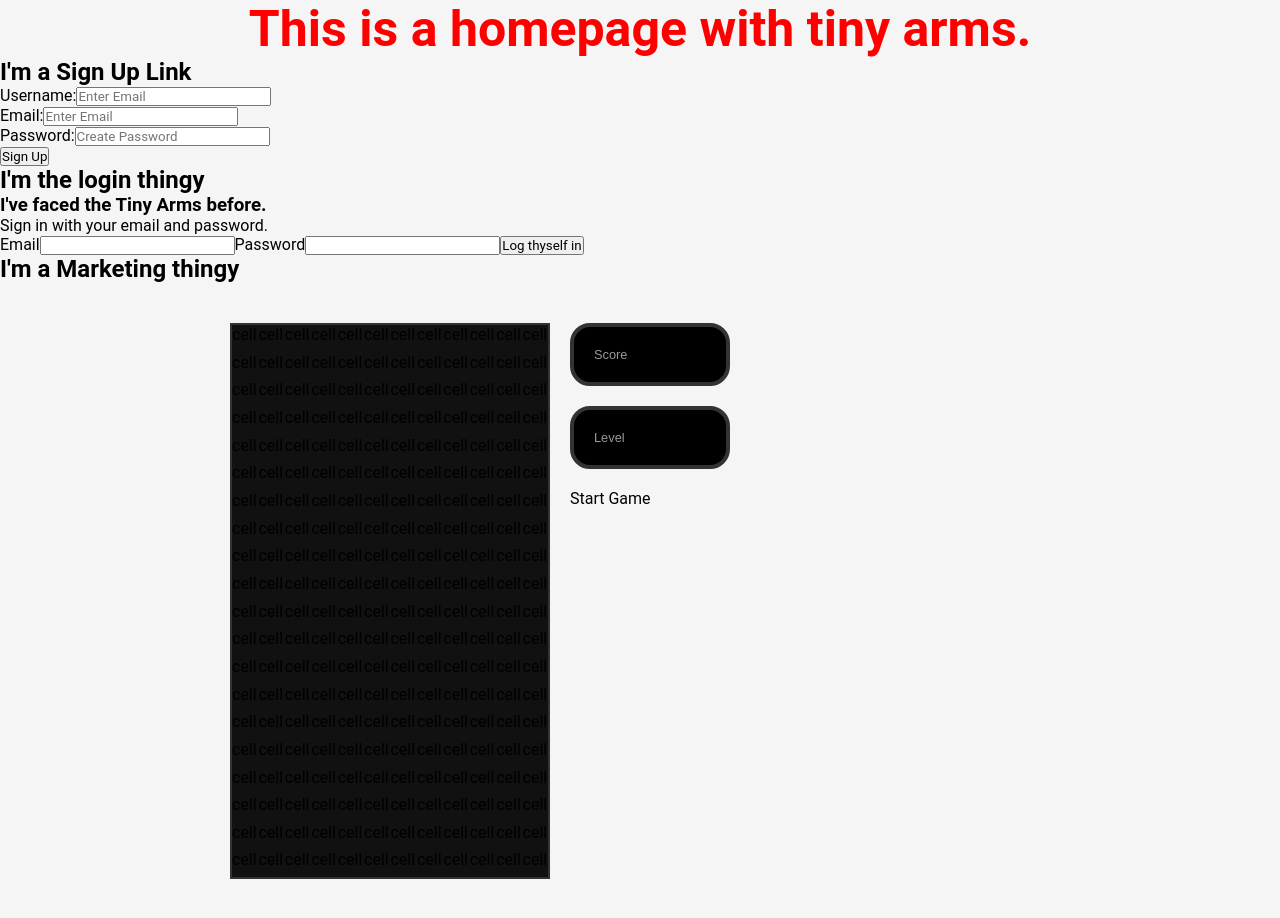
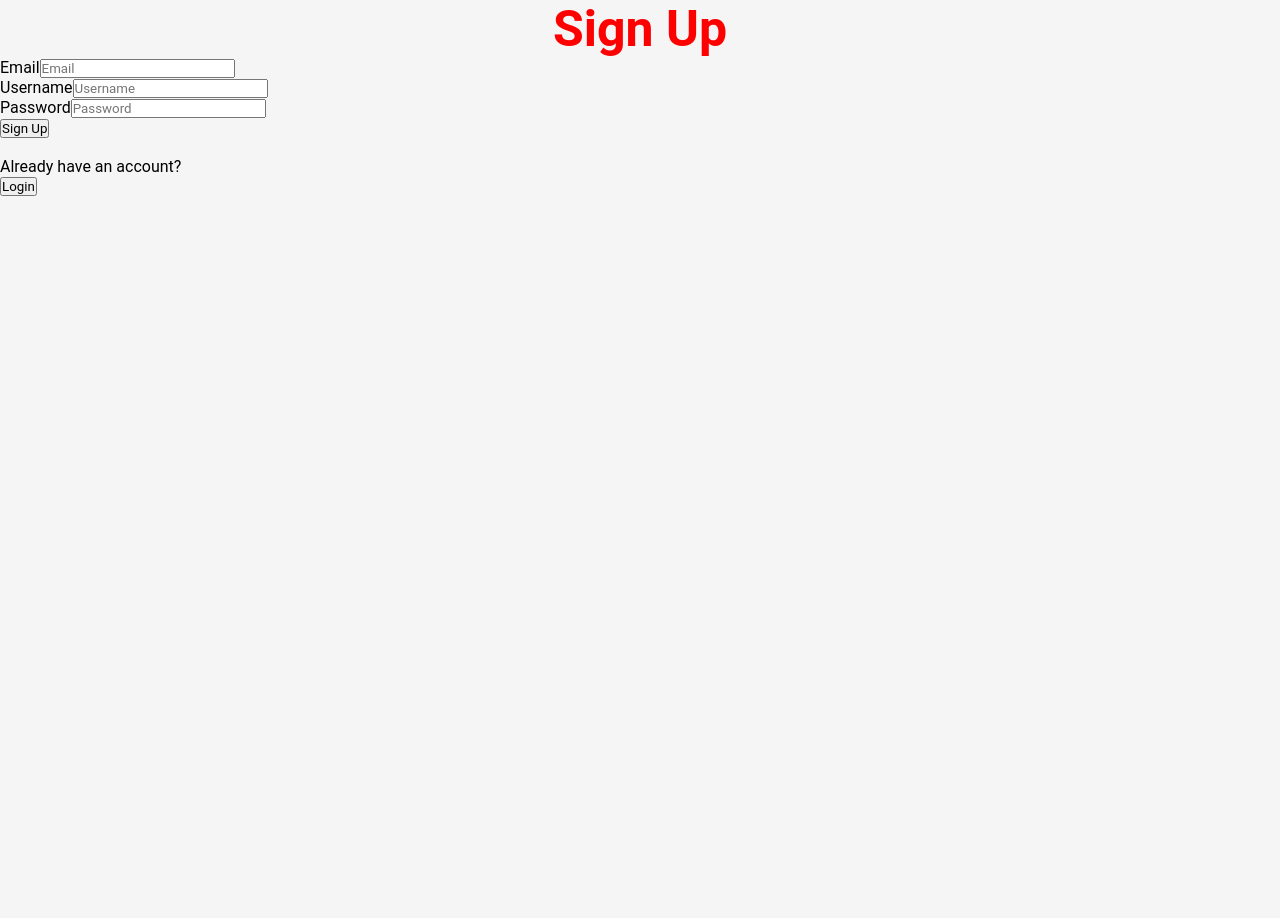
Before and after one commit to FTRI5-Squirtle/Tiny-Armed-Invaders, a React app: page /SignUp in a window 1280 px wide. Shown: the top 918 px of the page. After the commit the page ends 800 px from the top, so only its background shows below. Built offline with nearby package versions, Linux system fonts and the light colour scheme.

Commit message:
fixed signup and login components, routes created for signup, login, gameboard, added cors

```diff
--- a/package.json
+++ b/package.json
@@ -21,8 +21,10 @@
   "homepage": "https://github.com/FTRI5-Squirtle/Tiny-Armed-Invaders#readme",
   "dependencies": {
     "@testing-library/user-event": "^13.5.0",
+    "axios": "^0.24.0",
     "bcrypt": "^5.0.1",
     "concurrently": "^7.0.0",
+    "cors": "^2.8.5",
     "express": "^4.17.2",
     "history": "^5.2.0",
     "jest": "^27.4.7",
@@ -30,6 +32,7 @@
     "react": "^16.8.3",
     "react-dom": "^16.8.3",
     "react-router-dom": "^6.2.1",
+    "regenerator-runtime": "^0.13.9",
     "styled-components": "^5.3.3",
     "webpack-dev-server": "^4.7.2"
   },
--- a/src/App.jsx
+++ b/src/App.jsx
@@ -5,18 +5,31 @@
 
 import React, { Component }  from 'react';
 import GameBoard from './components/GameBoard.jsx';
-// import ReactDOM from 'react-dom';
-// import { BrowserRouter, Route } from 'react-router-dom';
-// import { render } from 'react-dom';
+import SignUp from './views/SignUp.jsx';
+import Login from './views/Login.jsx';
+import { BrowserRouter, Routes, Route } from 'react-router-dom';
 import HomePage from './views/HomePage.jsx';
 
-
-const App = () => (
-  <div className='App'>
-    <HomePage />
-    <GameBoard />
-  </div>
-)
+export default function App() {
+  return (
+    <div className='App'>
+    <BrowserRouter>
+      <Routes>
+        <Route path="/" element={<HomePage />} />
+        <Route path="/login" element={<Login />} />
+        <Route path="/signup" element={<SignUp />} />
+        <Route path="/gameboard" element={<GameBoard />} />
+      </Routes>
+    </BrowserRouter>
+    </div>
+  );
+}
+// const App = () => (
+//   <div className='App'>
+//     <HomePage />
+//     <GameBoard />
+//   </div>
+// )
 
 // class App extends Component {
 //   constructor () {
@@ -30,7 +43,7 @@ const App = () => (
 //       </div>
 //   );}
 // }
-export default App;
+// export default App;
 
 //If you plan on using React Routers, this is where you would start that process.
 //Here is some boilerplate for Routes which you would set up based on your components.
@@ -40,7 +53,6 @@ export default App;
 // import Login from './components/Login';
 // import { BrowserRouter, Routes, Route } from 'react-router-dom';
 // import Homepage from './components/Homepage.jsx';
-// import { getFreePort } from 'webpack-dev-server';
 
 // export default function App() {
 //   return (
--- a/src/index.js
+++ b/src/index.js
@@ -10,7 +10,5 @@ import App from './App.jsx';
 
 
 ReactDOM.render(
-  <React.StrictMode>
-    <App />
-  </React.StrictMode>,
+    <App />,
   document.getElementById('root'));
--- a/src/server/server.js
+++ b/src/server/server.js
@@ -4,9 +4,10 @@ const { fsync } = require('fs');
 const userRoutes = require('./routes/userRoutes.js');
 const PORT = 3000;
 const app = express();
-
+var cors = require('cors');
 
 app.use(express.urlencoded({ extended: true }));
+app.use(cors());
 app.use(express.json());
 
 app.use(express.static('assets'));
--- a/src/views/HomePage.jsx
+++ b/src/views/HomePage.jsx
@@ -1,21 +1,19 @@
 import React, { Component } from 'react';
 import { Link } from 'react-router-dom';
-import Login from './Login.jsx';
-import SignUp from './SignUp.jsx';
+// import Login from './Login.jsx';
+// import SignUp from './SignUp.jsx';
 
-class HomePage extends Component {
-  render() {
+export default function HomePage() {
     return(
       <div>
         <h1>This is a homepage with tiny arms.</h1>
-        <h2>I'm a Sign Up Link</h2>
-        <SignUp />
-        <h2>I'm the login thingy</h2>
-        <Login />
+        <Link to = "/signup">
+          <button id="signupButton">Sign Up</button>
+        </Link>
+        <Link to = "/login">
+          <button id="loginButton">Login</button>
+        </Link>
         <h2>I'm a Marketing thingy</h2>
       </div>
     );
-  }
 };
-
-export default HomePage;
--- a/src/views/Login.jsx
+++ b/src/views/Login.jsx
@@ -1,70 +1,48 @@
-// import { render } from '@testing-library/react';
-import React, { Component }  from 'react';
-// import { Link } from 'react-router-dom';
+import React, { useState } from 'react';
+import axios from 'axios';
+import { Link, useLocation, useNavigate } from 'react-router-dom';
+import regeneratorruntime from 'regenerator-runtime';
 
-class Login extends Component {
-  constructor() {
-    super();
+export default function Login() {
+  const [email, setEmail] = useState('');
+  const [password, setPassword] = useState('');
+  const [loggedIn, setLogin] = useState(false);
+  const [username, setUsername] = useState('');
+  let error;
+  const navigate = useNavigate();
 
-    this.state = {
-      email: '',
-      password: '',
-      errorEm: false,
-      errorPw: false
+  const handleSubmit = async (e) => {
+    e.preventDefault();
+    const reqOptions = { email, password };
+    const response = await axios.post('/users/login', reqOptions);
+    if (response.data.error) error = response.data.error;
+    if (response.data.username) {
+      //TBD
+      //console.log(response.data.user_id);
+      console.log(username);
+      setUsername(response.data.username);
+      setLogin(true);
+      navigate('/gameboard', { state: { username: response.data.username } });
     }
   };
 
-  handleSubmit = event => {
-    event.preventDefault();
-    this.setState({ email: '', password: ''})
-  };
-
-  handleChange = event => {
-    const { value, name } = event.target;
-    this.setState({ [name] : value })
-  }
-
-  // handle get request for login --> fetch to server
-
-  // handle error pop ups --> errorState
-  /*
-  <div class="alert alert-danger" role="alert">
-  This is a danger alert—check it out!
-</div>*/
-
-  render(){
-    return (
-      <div className='logIn'>
-        <h3>I've faced the Tiny Arms before.</h3>
-        <span>Sign in with your email and password.</span>
-        <form onSubmit={this.handleSubmit} >
-          <label>Email</label>
-          <input
-            name='email'
-            type='email'
-            value={this.state.email}
-            onChange={this.handleChange}
-            required
-          />
-
-          <label>Password</label>
-          <input
-            name='password'
-            type='password'
-            value={this.state.password}
-            onChange={this.handleChange}
-            required
-          />
-
-          <input
-            type='submit'
-            value='Log thyself in'
-          />
-        </form>
-      </div>
-    )
-  }
+  return (
+    <div className='logIn'>
+      <h1>Login</h1>
+      <form className="loginform" onSubmit={handleSubmit}>
+        <label id="labelcss">Email </label>
+        <input type="text" onChange={(e) => setEmail(e.target.value)} />
+        <label id="labelcss">Password </label>
+        <input type="password" onChange={(e) => setPassword(e.target.value)} />
+        <button id="loginbtn2" type="submit">
+          Log in
+        </button>
+      </form>
+      <p id="textcss">Don't have an account yet?</p>
+      <Link to="/signup">
+        <button id="signupbtn">Sign Up </button>
+      </Link>
+      <div>{error}</div>
+    </div>
+  );
 }
-
-
-export default Login;
--- a/src/views/SignUp.jsx
+++ b/src/views/SignUp.jsx
@@ -1,88 +1,66 @@
-import React from 'react';
-import { Link } from 'react-router-dom';
+import React, { useState } from 'react';
+import axios from 'axios';
+import { Link, useNavigate } from 'react-router-dom';
 
-const SignUp = () => {
-    const [values, setValues] = React.useState({
-        username: '',
-        email: '',
-        password: '',
-    });
+function Signup() {
+  const [username, setUsername] = useState('');
+  const [email, setEmail] = useState('');
+  const [password, setPassword] = useState('');
+  const [loggedIn, setLogin] = useState(false);
+  const [user_id, setUserId] = useState('');
 
-    const onFormSubmit = () => {
-        const requestOptions = {
-            method: 'POST',
-            headers: { 'Content-Type': 'application/json'},
-            body: JSON.stringify({
-                username: values.username,
-                email: values.email,
-                password: values.password
-            })
+  const navigate = useNavigate();
+  const handleSubmit = async (e) => {
+    e.preventDefault();
+    const reqOptions = {
+      username: username,
+      email: email,
+      password: password,
+    };
+    const response = await axios.post(
+      'http://localhost:3000/users/signup',
+      reqOptions
+    );
+    if (response.data.error) error = response.data.error;
+    if (response.data.username) {
+      //TBD
+      setLogin(true);
+      setUserId(response.data.username);
+      navigate('/gameboard', { state: { username: response.data.username } });
     }
-        fetch('signup', requestOptions)
-          .then(res => res.json())
-          .then(res => {
-             if(res.username) {
-                 props.authenticator({authorized: true})
-             }
-             console.log('Res: ', res)
-          })
-
   };
-
-    const handleInputChange = (prop) => (event) => {
-        setValues({ ...values, [prop]: event.target.value })
-    };
-
-
   return (
+    <div className="signupform">
+      <h1>Sign Up </h1>
+      <form onSubmit={handleSubmit}>
         <div>
-        <div className='signup'>
-            <form>
-                <div className='form-group'>
-                    <label htmlFor='username'>Username:</label>
+        <label id="labelcssemail">Email</label>
+        <input  placeholder='Email' onChange={(e) => setEmail(e.target.value)} />
+        </div>
+        <div>
+        <label id="labelcss">Username</label>
         <input
-                    type='username'
-                    id='username'
-                    onChange={handleInputChange('username')}
-                    value={values.username}
-                    name='username'
-                    className='form-conrol'
-                    placeholder='Enter Email'
+          placeholder='Username'
+          onChange={(e) => setUsername(e.target.value)}
         />
         </div>
-                <div className="form-group">
-                    <label htmlFor="email">Email:</label>
+        <div>
+        <label id="labelcss">Password{   }</label>
         <input
-                    type="email"
-                    id="email"
-                    onChange={handleInputChange("email")}
-                    value={values.email}
-                    name="email"
-                    className="form-control"
-                    placeholder="Enter Email"
+          type="password"
+          placeholder='Password'
+          onChange={(e) => setPassword(e.target.value)}
         />
         </div>
-                <div className="form-group">
-                    <label htmlFor="password">Password:</label>
-                    <input
-                    type="password"
-                    id="password"
-                    onChange={handleInputChange("password")}
-                    value={values.password}
-                    name="password"
-                    className="form-control"
-                    placeholder="Create Password"
-                    />
+        <button id="signupbtn2" type='submit'>Sign Up</button>
+      </form>
+      <p id="textcss"><br/>Already have an account?</p>
+      <Link to='/login'>
+      <button id="loginbtn">Login
+      </button>
+      </Link>
+      {/* <div>{error}</div> */}
     </div>
-                {/* <Link to="/Login"> */}
-                  <button onClick={onFormSubmit} variant="outlined">
-                  Sign Up
-                  </button>
-                {/* </Link>    */}
-            </form>
-        </div>
-    </div>
-)
+  );
 }
-
-export default SignUp
+export default Signup;
```
Lines whose indentation alone changed are shown as unchanged.
